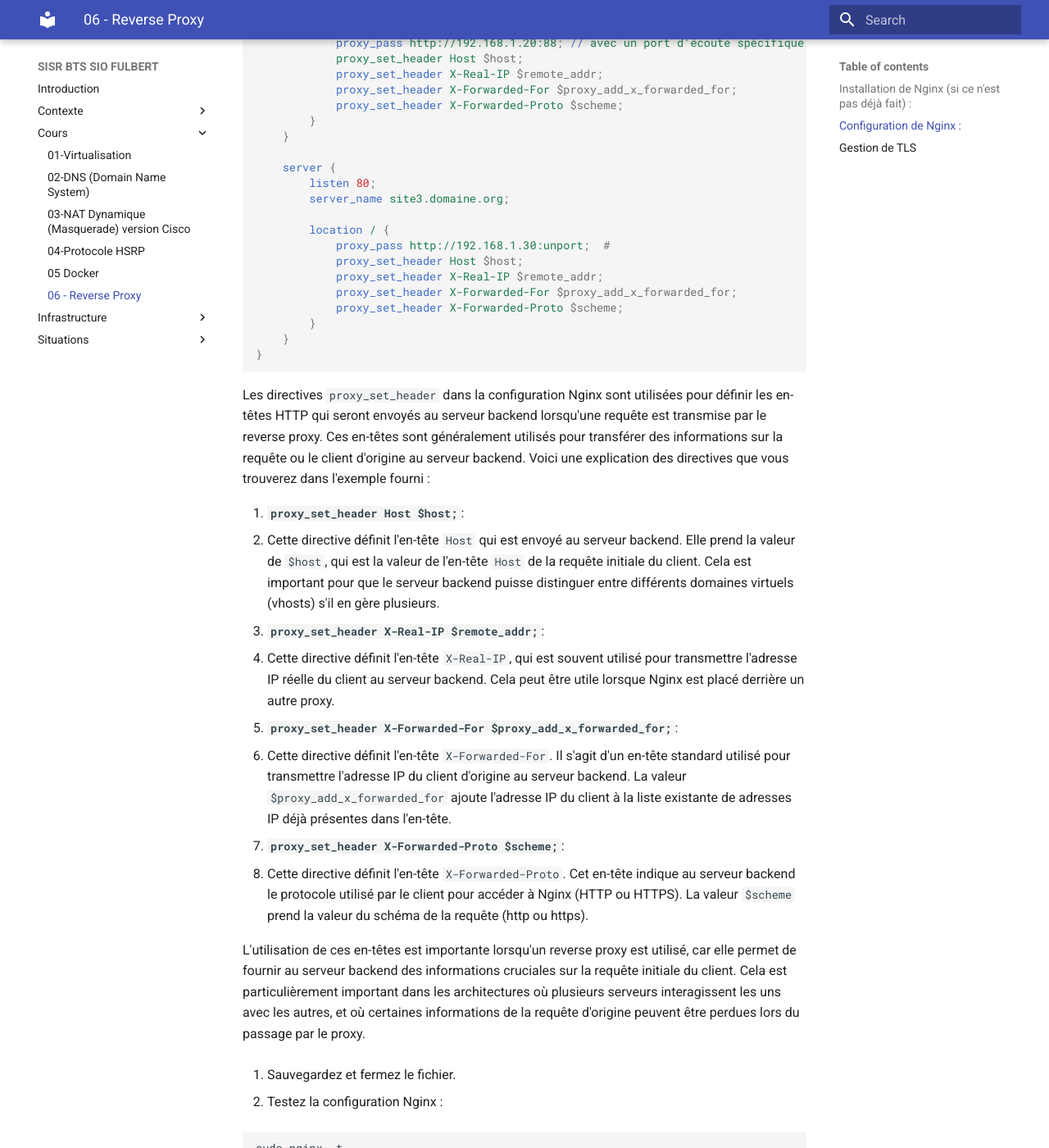
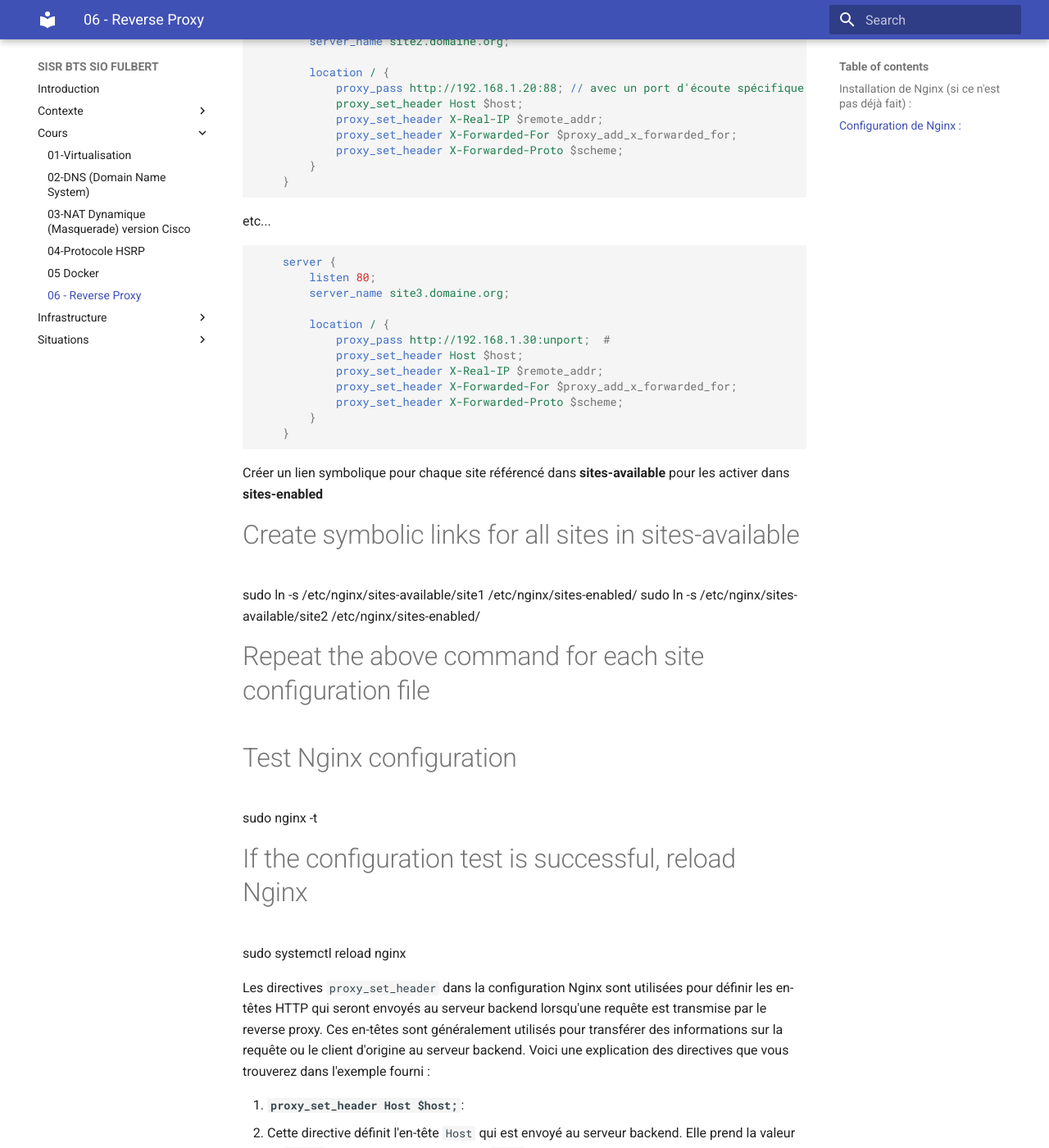
Before and after one commit to lmeryFulbert/sisrsiofulbert.github.io, an MkDocs documentation site: the page built from docs/cours/06-reverse-proxy.md, in a window 1280 px wide and 1400 px high, scrolled down 1100 px. Shown: the whole window at 82% size. Built offline with MkDocs 1.6.1 and Material for MkDocs 9.7.7, drawn with Linux system fonts in a browser that asks for light colours; some of the changed text lies outside the part shown.

Commit message:
update reverse

````diff
--- a/docs/cours/06-reverse-proxy.md
+++ b/docs/cours/06-reverse-proxy.md
@@ -15,16 +15,16 @@
 
 ### Configuration de Nginx :
 
-1. Ouvrez le fichier de configuration principal de Nginx :
+1. Créer un fichier pour chaque site dans **/etc/nginx/sites-available** :
 
 ```bash
-sudo nano /etc/nginx/nginx.conf
+sudo nano /etc/nginx/sites-available/site1
 ```
 
 2. Ajoutez une section pour chaque site, en remplaçant les valeurs par les vôtres :
 
 ```nginx
-http {
+
     server {
         listen 80;
         server_name site1.domaine.org;
@@ -37,7 +37,11 @@
             proxy_set_header X-Forwarded-Proto $scheme;
         }
     }
-
+```
+```bash
+sudo nano /etc/nginx/sites-available/site2
+```
+```nginx
     server {
         listen 80;
         server_name site2.domaine.org;
@@ -50,7 +54,9 @@
             proxy_set_header X-Forwarded-Proto $scheme;
         }
     }
-
+```
+etc...
+```nginx
     server {
         listen 80;
         server_name site3.domaine.org;
@@ -63,8 +69,21 @@
             proxy_set_header X-Forwarded-Proto $scheme;
         }
     }
-}
 ```
+
+Créer un lien symbolique pour chaque site référencé dans **sites-available** pour les activer dans **sites-enabled**
+
+# Create symbolic links for all sites in sites-available
+sudo ln -s /etc/nginx/sites-available/site1 /etc/nginx/sites-enabled/
+sudo ln -s /etc/nginx/sites-available/site2 /etc/nginx/sites-enabled/
+# Repeat the above command for each site configuration file
+
+# Test Nginx configuration
+sudo nginx -t
+
+# If the configuration test is successful, reload Nginx
+sudo systemctl reload nginx
+
 
 Les directives `proxy_set_header` dans la configuration Nginx sont utilisées pour définir les en-têtes HTTP qui seront envoyés au serveur backend lorsqu'une requête est transmise par le reverse proxy. Ces en-têtes sont généralement utilisés pour transférer des informations sur la requête ou le client d'origine au serveur backend. Voici une explication des directives que vous trouverez dans l'exemple fourni :
 
````
